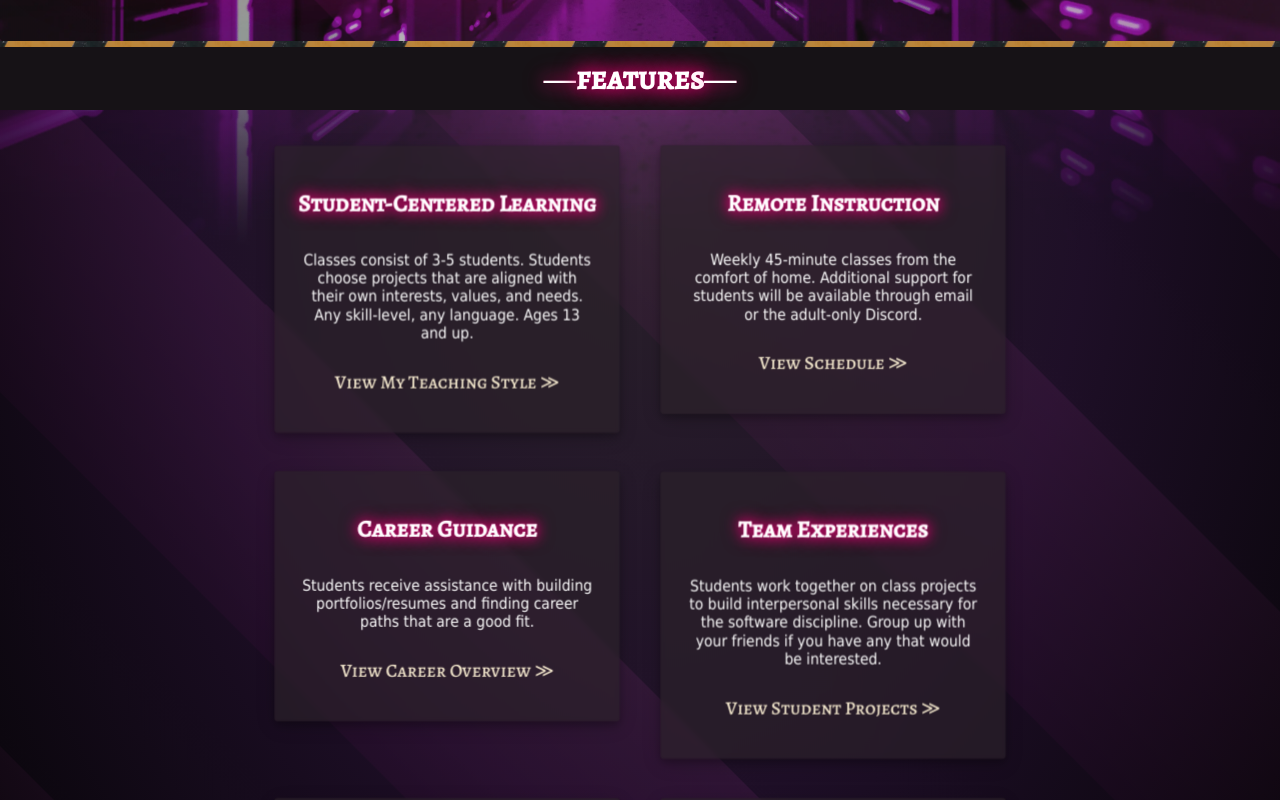
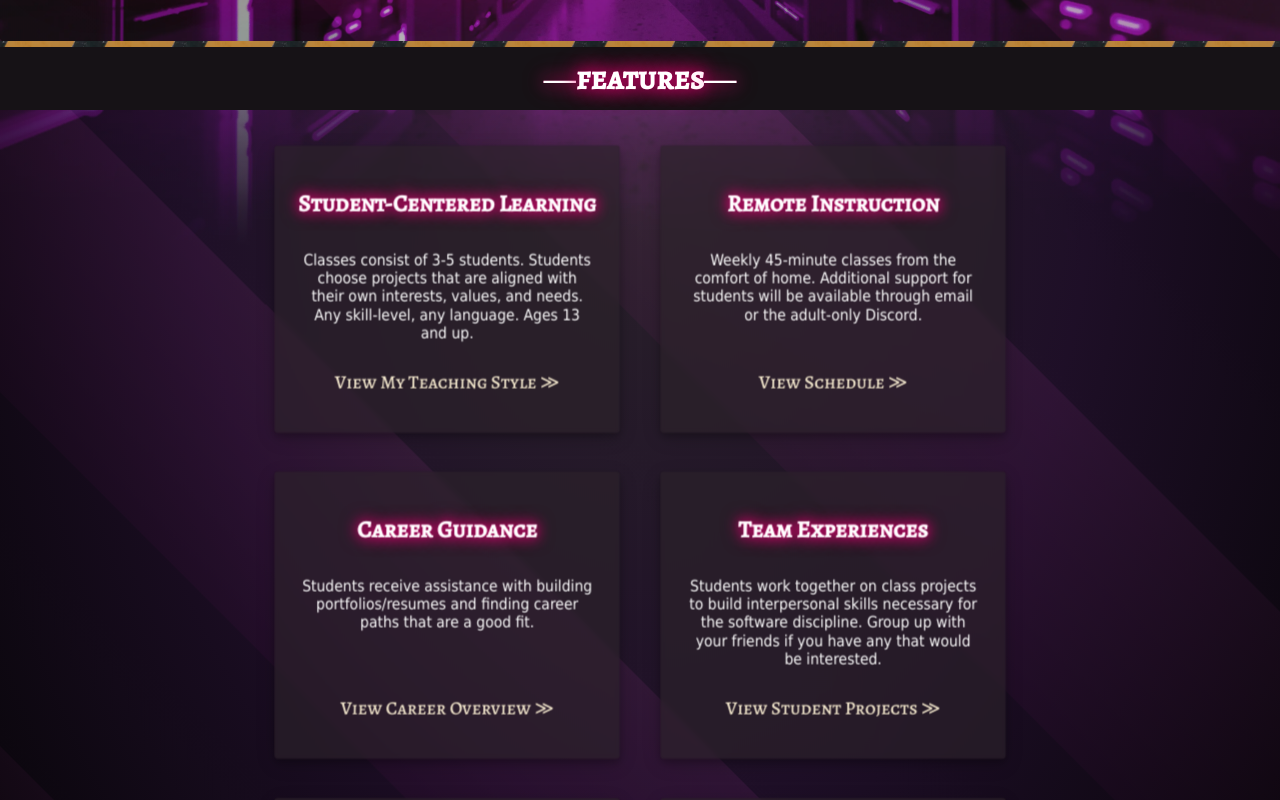
Before and after one commit to chworthey/cs-studio-site, a React (Vite) app: page / in a window 1280 px wide. Shown: the part 580-1380 px from the top of the page. Built offline with nearby package versions, Linux system fonts and the light colour scheme; a web font is replaced by a local one.

Commit message:
Made features even height

```diff
--- a/src/main/components/FrontPage.tsx
+++ b/src/main/components/FrontPage.tsx
@@ -33,7 +33,7 @@ export function FrontPage(props: IFrontPageProps) {
                   </div>
                 </div>
                 <div className="div__features" role="presentation">
-                  {props.Features.map((f, i) => <section key={i}>
+                  {props.Features.map((f, i) => <section className="section__feature" key={i}>
                     <div className="div__feature" role="presentation">
                       <div role="presentation">
                         <h3 className="h3__feature-title">{f.Title}</h3>
--- a/src/main/styles/App.css
+++ b/src/main/styles/App.css
@@ -602,6 +602,10 @@ html, body {
   /* background-color: #3433347d; */
 }
 
+.section__feature {
+  display: flex;
+}
+
 .div__feature {
   padding: 20px;
   margin: 15px;
```
